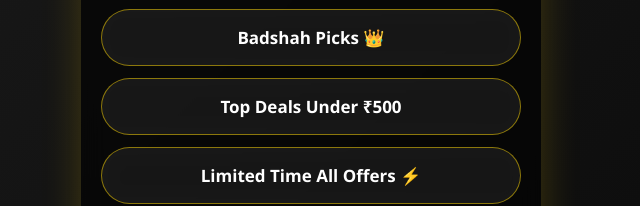
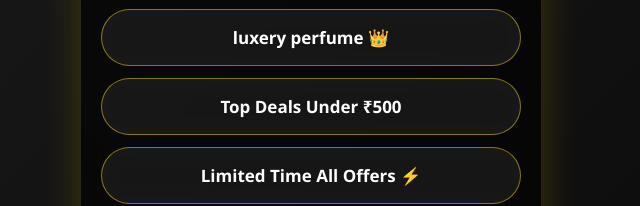
Before and after one commit to AllDirectLink/Smart-Loot-Hub, a plain HTML site: page index.html in a window 1280 px wide. Shown: the part 432-638 px from the top of the page, 329-969 px from the left. Drawn offline with Linux system fonts and the light colour scheme.

Commit message:
Update index.html

```diff
--- a/index.html
+++ b/index.html
@@ -152,7 +152,7 @@ body{
   </div>
 
   <div class="link" onclick="openLink('https://alldirectlink.github.io/Smart-Loot-Hub---outfit-link1/')">Old money outfit</div>
-  <div class="link" onclick="openLink('https://badshahpicks.netlify.app/')">Badshah Picks 👑</div>
+  <div class="link" onclick="openLink('https://badshahpicks.netlify.app/')">luxery perfume 👑</div>
   <div class="link" onclick="openLink('https://t.me/smartsloothub')">Top Deals Under ₹500</div>
   <div class="link" onclick="openLink('https://whatsapp.com/channel/0029VbCjUN705MUdYgpcA31l')">Limited Time All Offers ⚡</div>
 
```
